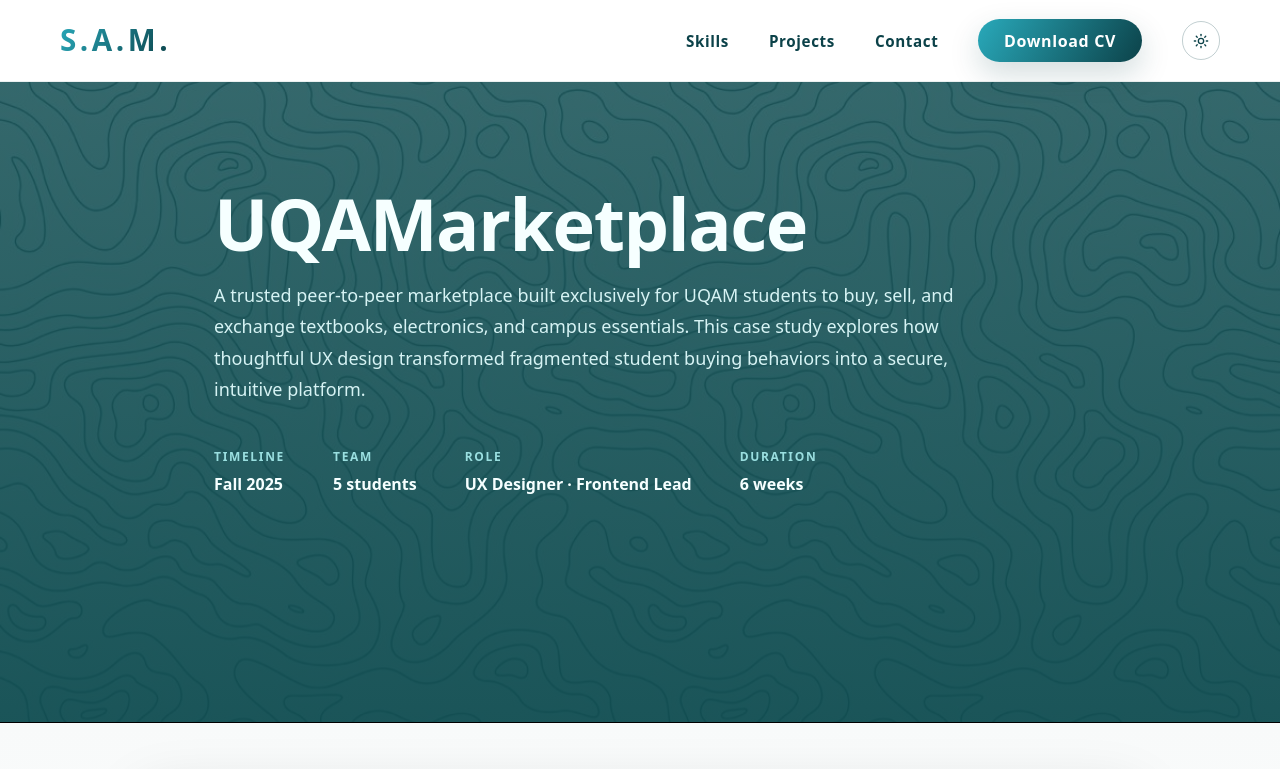
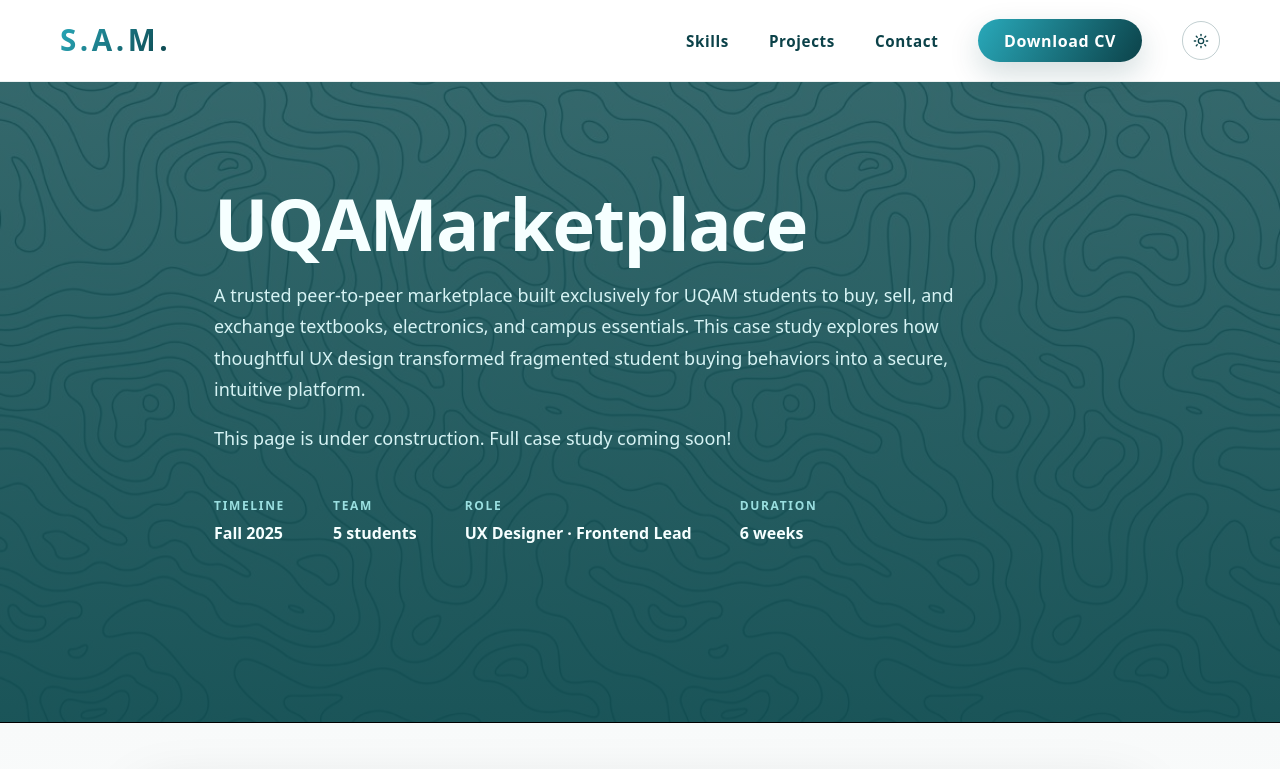
Before and after one commit to Setayesh2332/personal-portfolio-1.0, a React (Vite) app: page /projects/uqamarketplace in a window 1280 px wide. Shown: the top 769 px of the page. Built offline with nearby package versions, Linux system fonts and the light colour scheme; no server answers; a web font is replaced by a local one.

Commit message:
update some of the images

```diff
--- a/src/pages/UQAMarketplace.tsx
+++ b/src/pages/UQAMarketplace.tsx
@@ -6,9 +6,9 @@
 import sellForm from "../assets/case1-SellingPage.png"; // Sell form screenshot
 import messaging from "../assets/case1-messagepage.png"; // Messaging interface
 import userProfile from "../assets/case1-userprofilepage.png"; // Profile page
-import wireframeSketch from "../assets/portfolio.png"; // Your wireframes/sketches
+import wireframeSketch from "../assets/NotAvailableYet.jpg"; // My wireframes/sketches
 import beforeAfter from "../assets/userflow.png"; // Design iteration example
-import designSystem from "../assets/portfolio.png"; // Colors, typography, components
+import designSystem from "../assets/NotAvailableYet.jpg"; // Colors, typography, components
 
 export default function UQAMarketplace() {
   return (
@@ -28,6 +28,9 @@
             to buy, sell, and exchange textbooks, electronics, and campus essentials.
             This case study explores how thoughtful UX design transformed fragmented
             student buying behaviors into a secure, intuitive platform.
+          </p>
+          <p className="caseHero__desc">
+            This page is under construction. Full case study coming soon!
           </p>
 
           {/* META ROW */}
```
Also changed, not shown: src/assets/NotAvailableYet.jpg (added).
